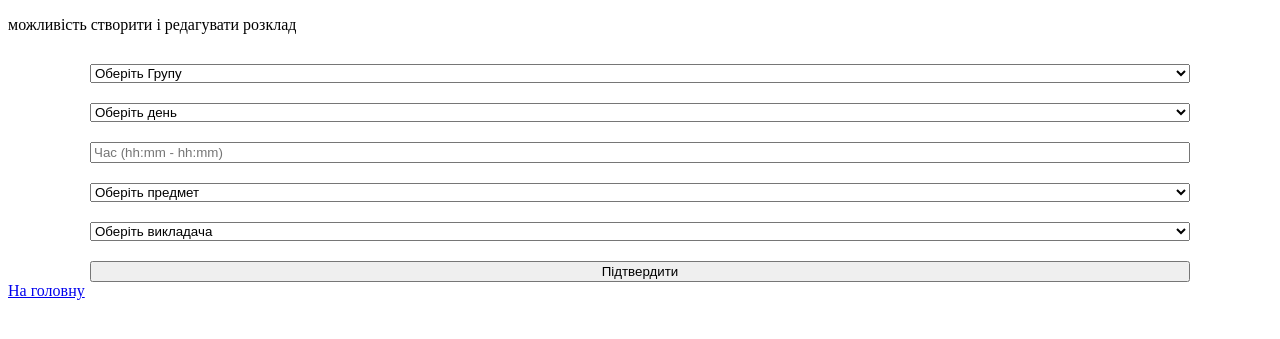
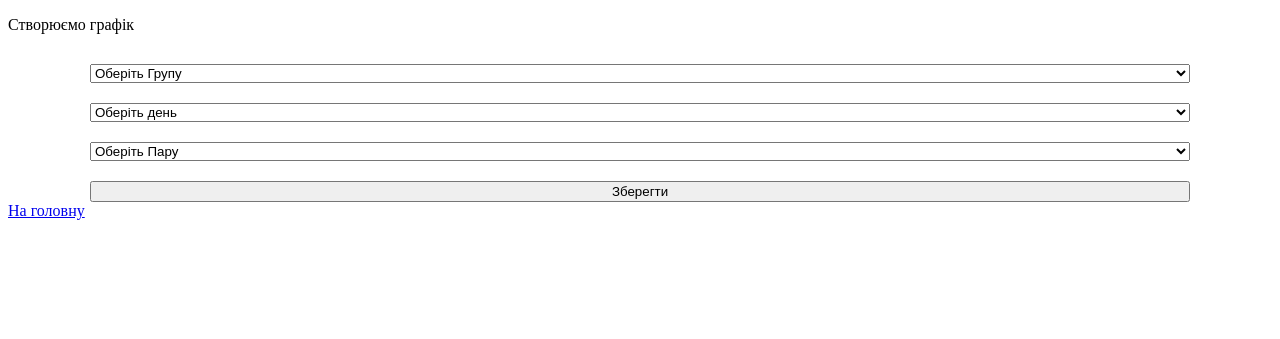
Before and after one commit to Miroslavetsh/schedule-app-admin, a Flask app: template templates/schedules.html in a window 1280 px wide. Shown: the top 339 px of the page. Run offline with Flask 2, Linux system fonts and the light colour scheme; the template is opened without the code that fills it: most values are stand-ins (such as "Sample title", 1, 10 or a date in 2020).

Commit message:
Finish schedules route for adding a new one

```diff
--- a/redis_workers/base.py
+++ b/redis_workers/base.py
@@ -42,6 +42,12 @@ def get(name, default_name, arr):
                 return array
             return None
 
+def get_by_id(collection_name, id):
+    with client:
+        for entity in client.json().get(collection_name):
+            if entity['id'] == id:
+                return entity
+
 
 def set(arr, name=None, groupId=None, days=None, subjectId=None, time=None, place=None, teacher_id=None):
     if not_exist(name, "name", arr) or not_exist(name, "id", arr):
--- a/templates/schedules.html
+++ b/templates/schedules.html
@@ -1,5 +1,5 @@
 {% extends 'base.html' %} {% block content %}
-<p style="margin-bottom: 30px">можливість створити і редагувати розклад</p>
+<p style="margin-bottom: 30px">Створюємо графік</p>
 
 <form
   action="/schedules/add"
@@ -15,7 +15,7 @@
 >
   <select name="group_id" id="group_id">
     {% for group in groups %}
-    <option type="text" value="{{group['id']}}">{{group[name]}}</option>
+    <option type="text" value="{{group['id']}}">{{group['name']}}</option>
     {% endfor %}
 
     <!-- Make redirect to groups/add -->
@@ -25,33 +25,25 @@
 
   <select name="day_id" id="day_id">
     {% for day in days %}
-    <option type="text" value="{{day['id']}}">{{day[name]}}</option>
+    <option type="text" value="{{day['id']}}">{{day['name']}}</option>
     {% endfor %}
 
     <option type="text" value="0" disabled selected>Оберіть день</option>
   </select>
 
-  <input type="text" name="time" id="time" placeholder="Час (hh:mm - hh:mm)" />
-
-  <select name="subject_id" id="subject_id">
-    {% for subject in subjects %}
-    <option type="text" value="{{subject['id']}}">{{subject[name]}}</option>
+  <select name="pair_id" id="pair_id">
+    {% for pair in pairs %}
+    <option type="text" value="{{pair['id']}}">
+      {{pair['name']}} ({{pair['teacher']}})
+      <strong> {{pair['time']}} </strong>
+    </option>
     {% endfor %}
 
-    <option>Додати новий</option>
-    <option type="text" value="0" disabled selected>Оберіть предмет</option>
+    <option>Додати Нову</option>
+    <option type="text" value="0" disabled selected>Оберіть Пару</option>
   </select>
 
-  <select name="teacherId" id="teacherId">
-    {% for teacher in subjects %}
-    <option type="text" value="{{teacher['id']}}">{{teacher[name]}}</option>
-    {% endfor %}
-
-    <option>Додати нового</option>
-    <option type="text" value="0" disabled selected>Оберіть викладача</option>
-  </select>
-
-  <button type="submit">Підтвердити</button>
+  <button type="submit">Зберегти</button>
 </form>
 
 {% endblock %}
```
Also changed, not shown: routes/schedules.py (+19 -5 lines).
